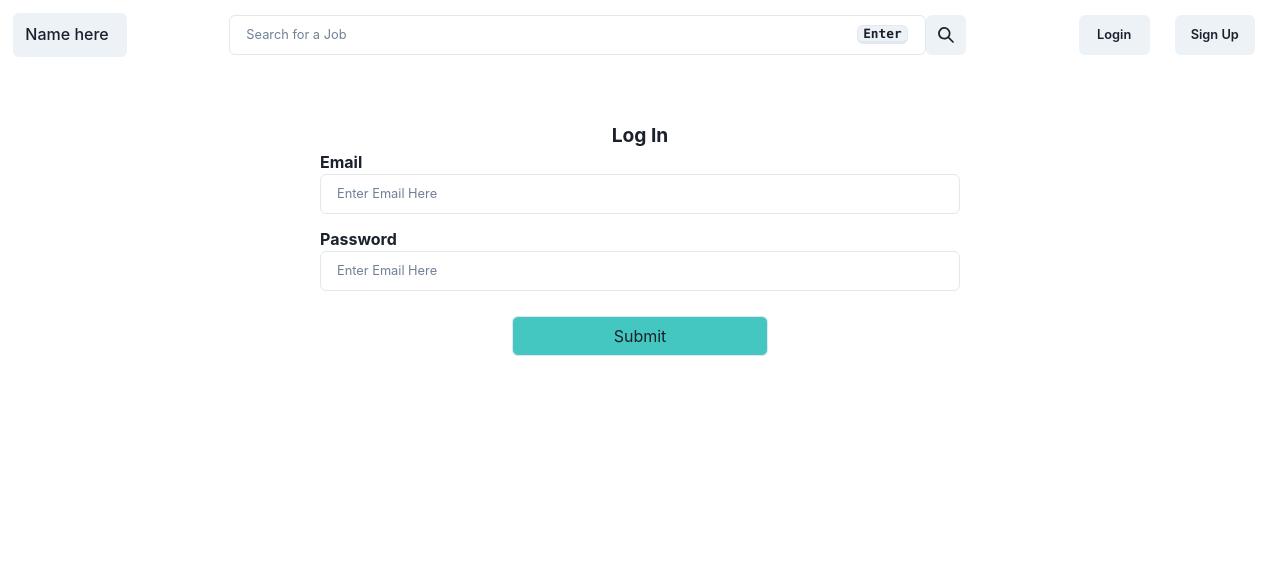
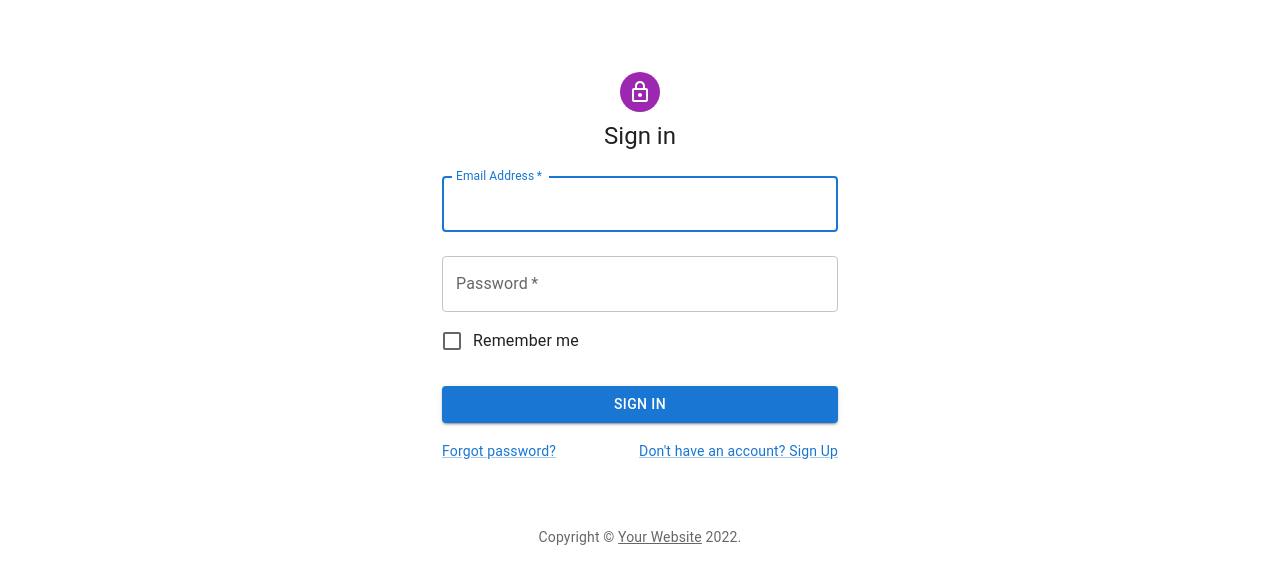
Before and after one commit to fengzhang789/OneHacks-II, a React (Create React App) app in the folder client/: page /login in a window 1280 px wide. Shown: the top 584 px of the page. Built offline with nearby package versions, Linux system fonts and the light colour scheme.

Commit message:
Updated sign up and login pages

```diff
--- a/client/package.json
+++ b/client/package.json
@@ -6,8 +6,10 @@
   "dependencies": {
     "@chakra-ui/icons": "^2.0.2",
     "@chakra-ui/react": "^2.2.1",
-    "@emotion/react": "^11.9.0",
-    "@emotion/styled": "^11.8.1",
+    "@emotion/react": "^11.9.3",
+    "@emotion/styled": "^11.9.3",
+    "@mui/icons-material": "^5.8.4",
+    "@mui/material": "^5.8.4",
     "@testing-library/jest-dom": "^5.16.4",
     "@testing-library/react": "^13.3.0",
     "@testing-library/user-event": "^13.5.0",
--- a/client/src/firebase/auth.js
+++ b/client/src/firebase/auth.js
@@ -21,7 +21,7 @@
     createUserWithEmailAndPassword(auth, email, password)
   .then((userCredential) => {
     // Signed in
-    const user = userCredential.user;
+    // const user = userCredential.user;
     alert("User Created")
     // ...
   })
--- a/client/src/index.js
+++ b/client/src/index.js
@@ -5,9 +5,9 @@
 import { ChakraProvider } from "@chakra-ui/react"
 import { BrowserRouter, Routes, Route } from "react-router-dom";
 import Login from "./pages/login"
-import Signup from "./pages/signup"
 import Profile from "./pages/profile"
 import Setup from './pages/setup';
+import SignUp from './pages/signup';
 
 
 const root = ReactDOM.createRoot(document.getElementById('root'));
@@ -21,7 +21,7 @@
         <Routes>
           <Route path="/" element={<App />} />
           <Route path="/login" element={<Login />} />
-          <Route path="/signup" element={<Signup />} />
+          <Route path="/signup" element={<SignUp />} />
           <Route path="/profile" element={<Profile />} />
           <Route path="/setup" element={<Setup />} />
           <Route path="*" element={<p>There's nothing here: 404!</p>} />
--- a/client/src/pages/login.jsx
+++ b/client/src/pages/login.jsx
@@ -1,11 +1,20 @@
-import {Input } from "@chakra-ui/react"
-import React from 'react'
-import { useState } from "react"
-import Navbar from "../components/navbar"
-import '../stylesheets/login.css'
+import * as React from 'react';
+import Avatar from '@mui/material/Avatar';
+import Button from '@mui/material/Button';
+import CssBaseline from '@mui/material/CssBaseline';
+import TextField from '@mui/material/TextField';
+import FormControlLabel from '@mui/material/FormControlLabel';
+import Checkbox from '@mui/material/Checkbox';
+import Link from '@mui/material/Link';
+import Grid from '@mui/material/Grid';
+import Box from '@mui/material/Box';
+import LockOutlinedIcon from '@mui/icons-material/LockOutlined';
+import Typography from '@mui/material/Typography';
+import Container from '@mui/material/Container';
+import { createTheme, ThemeProvider } from '@mui/material/styles';
 import { getAuth, signInWithEmailAndPassword } from "firebase/auth";
 import { initializeApp } from "firebase/app";
-import { useNavigate } from "react-router-dom";
+import { useNavigate } from 'react-router-dom';
 
 
 // INIT FIREBASE
@@ -25,20 +34,41 @@
 
 
 
-function Login() {
-    const navigate = useNavigate();
-    const [email, updateEmail] = useState("")
-    const [password, updatePassword] = useState("")
+function Copyright(props) {
+  return (
+    <Typography variant="body2" color="text.secondary" align="center" {...props}>
+      {'Copyright © '}
+      <Link color="inherit" href="https://mui.com/">
+        Your Website
+      </Link>{' '}
+      {new Date().getFullYear()}
+      {'.'}
+    </Typography>
+  );
+}
 
-    // SUBMIT
-    const HandleSubmit = (event) => {
+
+
+const theme = createTheme();
+
+export default function Login() {
+    const navigate = useNavigate()
+    const handleSubmit = (event) => {
         event.preventDefault();
+
+        const data = new FormData(event.currentTarget);
+
+
+
+        var email = data.get('email')
+        var password = data.get('password')
+
         signInWithEmailAndPassword(auth, email, password)
             .then((userCredential) => {
                 // Signed in
                 // const user = userCredential.user;
                 alert("Signed In")
-            return navigate("/profile")
+                navigate("/profile")
                 // ...
             })
             .catch((error) => {
@@ -46,39 +76,79 @@
                 // const errorCode = error.code;
                 // const errorMessage = error.message;
             });
-        document.getElementById("email").value = "";
-        document.getElementById("password").value = "";
-        window.reload()
-    }
-
+        console.log({
+        email: data.get('email'),
+        password: data.get('password'),
+        });
+    };
 
     return (
-        <div className = "form-content-right">
-            <Navbar />
-            <form className="form" onSubmit={HandleSubmit}>
-                <h1 class="loginForm"> <b>Log In</b></h1>
-
-                {/* EMAIL */}
-                <label htmlFor = "email"  className="form-label"> <b>Email</b> </label>
-                <br></br>
-                <Input fontSize="1vmax" id="email" className="inputForm" onChange={(e) => updateEmail(e.target.value)} variant='outline' placeholder='Enter Email Here' />
-
-
-                {/* PASSWORD */}
-                <label htmlFor = "password" className="form-label"> <b>Password</b> </label>
-                <br></br>
-                <Input fontSize="1vmax" id="password" type="password" className="inputForm" onChange={(e) => updatePassword(e.target.value)} variant='outline' placeholder='Enter Email Here' />
-
-
-                {/* SUBMIT */}
-                <Input type="submit" backgroundColor="#44c7c0" className="submitForm"/>
-
-                {/* <p className="NoAccount">Don't have an account? <Link to="/signup">Sign up here</Link></p>
-                <button onClick={handleLogin} class="submitButton">Sign In</button> */}
-
-              </form>
-          </div>
-    )
+        <ThemeProvider theme={theme}>
+        <Container component="main" maxWidth="xs">
+            <CssBaseline />
+            <Box
+            sx={{
+                marginTop: 8,
+                display: 'flex',
+                flexDirection: 'column',
+                alignItems: 'center',
+            }}
+            >
+            <Avatar sx={{ m: 1, bgcolor: 'secondary.main' }}>
+                <LockOutlinedIcon />
+            </Avatar>
+            <Typography component="h1" variant="h5">
+                Sign in
+            </Typography>
+            <Box component="form" onSubmit={handleSubmit} noValidate sx={{ mt: 1 }}>
+                <TextField
+                margin="normal"
+                required
+                fullWidth
+                id="email"
+                label="Email Address"
+                name="email"
+                autoComplete="email"
+                autoFocus
+                />
+                <TextField
+                margin="normal"
+                required
+                fullWidth
+                name="password"
+                label="Password"
+                type="password"
+                id="password"
+                autoComplete="current-password"
+                />
+                <FormControlLabel
+                control={<Checkbox value="remember" color="primary" />}
+                label="Remember me"
+                />
+                <Button
+                type="submit"
+                fullWidth
+                variant="contained"
+                sx={{ mt: 3, mb: 2 }}
+                >
+                Sign In
+                </Button>
+                <Grid container>
+                <Grid item xs>
+                    <Link href="#" variant="body2">
+                    Forgot password?
+                    </Link>
+                </Grid>
+                <Grid item>
+                    <Link href="/signup" variant="body2">
+                    {"Don't have an account? Sign Up"}
+                    </Link>
+                </Grid>
+                </Grid>
+            </Box>
+            </Box>
+            <Copyright sx={{ mt: 8, mb: 4 }} />
+        </Container>
+        </ThemeProvider>
+    );
 }
-
-export default Login
--- a/client/src/pages/profile.jsx
+++ b/client/src/pages/profile.jsx
@@ -3,6 +3,7 @@
 import { initializeApp } from "firebase/app";
 import Navbar from '../components/navbar';
 import { readFromDB } from '../firebase/database';
+import profilePicture from '../assets/nouser.png'
 
 
 // INIT FIREBASE
@@ -25,7 +26,6 @@
     const [firstName, setFName] = React.useState(null)
     const [lastName, setLName] = React.useState(null)
     const [type, setType] = React.useState(null)
-    const [data, setData] = React.useState(null)
 
     React.useEffect(() => {
        //CHECK IF USER IS LOGGED IN
@@ -43,6 +43,7 @@
                     setType(data.type)
                     setStatus(true)
                 }
+
                 fetchFromDB()
 
 
@@ -62,7 +63,11 @@
             <Navbar user={user}/>
             {user ? (
                 // LOGGED IN
-                <p>Hi {firstName} {lastName}, {type}</p>
+                <div className="profile">
+                    <img src={profilePicture} alt="profile"></img>
+                    <p>Hi {firstName} {lastName}, {type}</p>
+                </div>
+
             ) : (
                 // LOGGED OUT
                 <p>YOU ARE NOT AUTHORIZED TO VIEW THIS PAGE</p>
--- a/client/src/pages/signup.jsx
+++ b/client/src/pages/signup.jsx
@@ -1,8 +1,17 @@
-import { Input } from "@chakra-ui/react"
-import React from 'react'
-import { useState } from "react"
-import Navbar from "../components/navbar"
-import "../stylesheets/login.css"
+import * as React from 'react';
+import Avatar from '@mui/material/Avatar';
+import Button from '@mui/material/Button';
+import CssBaseline from '@mui/material/CssBaseline';
+import TextField from '@mui/material/TextField';
+import FormControlLabel from '@mui/material/FormControlLabel';
+import Checkbox from '@mui/material/Checkbox';
+import Link from '@mui/material/Link';
+import Grid from '@mui/material/Grid';
+import Box from '@mui/material/Box';
+import LockOutlinedIcon from '@mui/icons-material/LockOutlined';
+import Typography from '@mui/material/Typography';
+import Container from '@mui/material/Container';
+import { createTheme, ThemeProvider } from '@mui/material/styles';
 import { createUserWithEmailAndPassword, getAuth } from "firebase/auth";
 import { useNavigate } from "react-router-dom"
 import { initializeApp } from "firebase/app";
@@ -22,12 +31,33 @@
 const app = initializeApp(firebaseConfig);
 const auth = getAuth(app);
 
-function Signup() {
-    const navigate = useNavigate()
 
-    // SUBMIT
-    const HandleSubmit = (event) => {
+function Copyright(props) {
+  return (
+    <Typography variant="body2" color="text.secondary" align="center" {...props}>
+      {'Copyright © '}
+      <Link color="inherit" href="https://mui.com/">
+        Your Website
+      </Link>{' '}
+      {new Date().getFullYear()}
+      {'.'}
+    </Typography>
+  );
+}
+
+const theme = createTheme();
+
+export default function SignUp() {
+
+    const navigate = useNavigate();
+
+    const handleSubmit = (event) => {
         event.preventDefault();
+        const data = new FormData(event.currentTarget);
+
+        var email = data.get('email');
+        var password = data.get("password")
+
         createUserWithEmailAndPassword(auth, email, password)
             .then((userCredential) => {
                 // Signed in
@@ -41,40 +71,71 @@
                 // const errorMessage = error.message;
                 // ..
             });
-        document.getElementById("email").value = "";
-        document.getElementById("password").value = "";
-    }
-
-    const [email, updateEmail] = useState("")
-    const [password, updatePassword] = useState("")
+    };
 
     return (
-        <div className = "form-content-right">
-            <Navbar />
-            <form className= "form" onSubmit={HandleSubmit}>
-                <h1 class="loginForm"> <b>Sign Up</b> </h1>
-
-                {/* EMAIL */}
-                <label htmlFor = "email" className="form-label"> <b>Email</b> </label>
-                <br></br>
-                <Input fontSize="1vmax" id="email" className="inputForm" onChange={(e) => updateEmail(e.target.value)} variant='outline' placeholder='Enter Email Here' />
-
-
-                {/* PASSWORD */}
-                <label htmlFor = "password" className="form-label"> <b>Password</b> </label>
-                <br></br>
-                <Input fontSize="1vmax" id="password" type="password" className="inputForm" onChange={(e) => updatePassword(e.target.value)} variant='outline' placeholder='Enter Email Here' />
-
-
-                {/* SUBMIT */}
-                <Input type="submit" backgroundColor="#44c7c0" className="submitForm"/>
-
-                {/* <p className="NoAccount">Don't have an account? <Link to="/signup">Sign up here</Link></p>
-                <button onClick={handleLogin} class="submitButton">Sign In</button> */}
-
-              </form>
-          </div>
-    )
+        <ThemeProvider theme={theme}>
+        <Container component="main" maxWidth="xs">
+            <CssBaseline />
+            <Box
+            sx={{
+                marginTop: 8,
+                display: 'flex',
+                flexDirection: 'column',
+                alignItems: 'center',
+            }}
+            >
+            <Avatar sx={{ m: 1, bgcolor: 'secondary.main' }}>
+                <LockOutlinedIcon />
+            </Avatar>
+            <Typography component="h1" variant="h5">
+                Sign Up
+            </Typography>
+            <Box component="form" onSubmit={handleSubmit} noValidate sx={{ mt: 1 }}>
+                <TextField
+                margin="normal"
+                required
+                fullWidth
+                id="email"
+                label="Email Address"
+                name="email"
+                autoComplete="email"
+                autoFocus
+                />
+                <TextField
+                margin="normal"
+                required
+                fullWidth
+                name="password"
+                label="Password"
+                type="password"
+                id="password"
+                autoComplete="current-password"
+                />
+                <Button
+                type="submit"
+                fullWidth
+                variant="contained"
+                sx={{ mt: 3, mb: 2 }}
+                >
+                Sign Up
+                </Button>
+                <Grid container>
+                <Grid item xs>
+                    <Link href="#" variant="body2">
+                    Forgot password?
+                    </Link>
+                </Grid>
+                <Grid item>
+                    <Link href="/login" variant="body2">
+                    {"Already have an account? Log in"}
+                    </Link>
+                </Grid>
+                </Grid>
+            </Box>
+            </Box>
+            <Copyright sx={{ mt: 8, mb: 4 }} />
+        </Container>
+        </ThemeProvider>
+    );
 }
-
-export default Signup
--- a/client/src/stylesheets/navbar.css
+++ b/client/src/stylesheets/navbar.css
@@ -18,9 +18,6 @@
 
 }
 
-.input {
-
-}
 
 .submit {
     margin: 0 1%;
```
Also changed, not shown: client/src/assets/nouser.png (added), 1 other file (tests, documents, lock files or other folders). Lines whose indentation alone changed are shown as unchanged.
